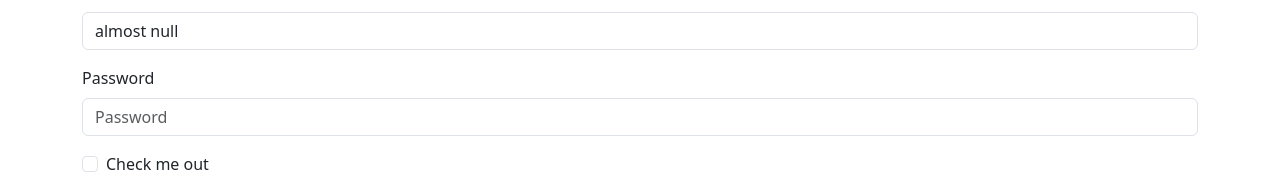
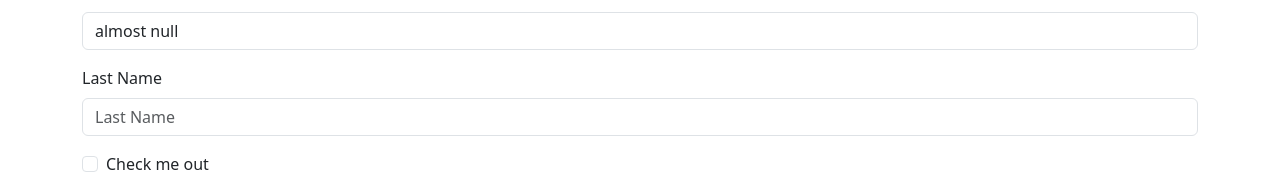
Before and after one commit to EricCote/react_direct_impact, a React (Vite) app: page /form in a window 1280 px wide. Shown: the part 148-334 px from the top of the page. Built offline with nearby package versions, Linux system fonts and the light colour scheme.

Commit message:
Grabbing value of lastName by ref

```diff
--- a/src/Form/MyForm.jsx
+++ b/src/Form/MyForm.jsx
@@ -1,9 +1,10 @@
 import {Button, Form} from "react-bootstrap";
-import {useState} from "react";
+import {useRef, useState} from "react";
 
 export default function MyForm() {
 
     const [firstName, setFirstName] = useState('almost null')
+    const lastNameRef = useRef()
 
     return (
         <>
@@ -19,16 +20,16 @@ export default function MyForm() {
                     />
                 </Form.Group>
 
-                <Form.Group className="mb-3" controlId="formBasicPassword">
-                    <Form.Label>Password</Form.Label>
-                    <Form.Control type="password" placeholder="Password" />
+                <Form.Group className="mb-3" controlId="formLastName">
+                    <Form.Label>Last Name</Form.Label>
+                    <Form.Control type="text" placeholder="Last Name" ref={lastNameRef}/>
                 </Form.Group>
 
                 <Form.Group className="mb-3" controlId="formBasicCheckbox">
                     <Form.Check type="checkbox" label="Check me out" />
                 </Form.Group>
 
-                <Button variant="primary" type="submit">
+                <Button variant="primary" type="submit" onClick={(evt)=>{evt.preventDefault(); alert(lastNameRef.current.value)}}>
                     Submit
                 </Button>
             </Form>
```
